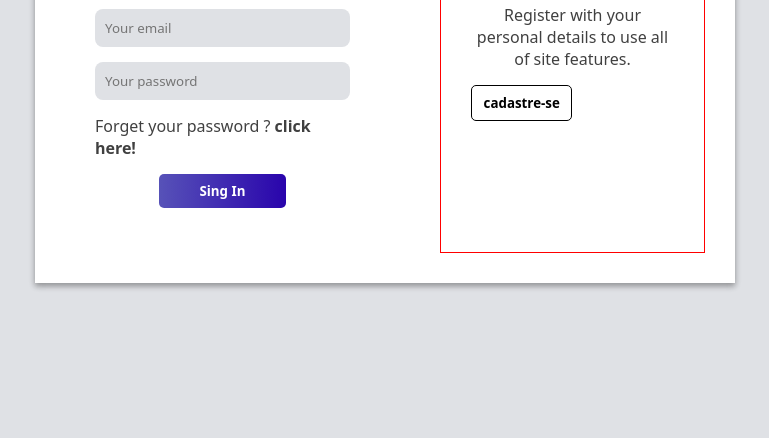
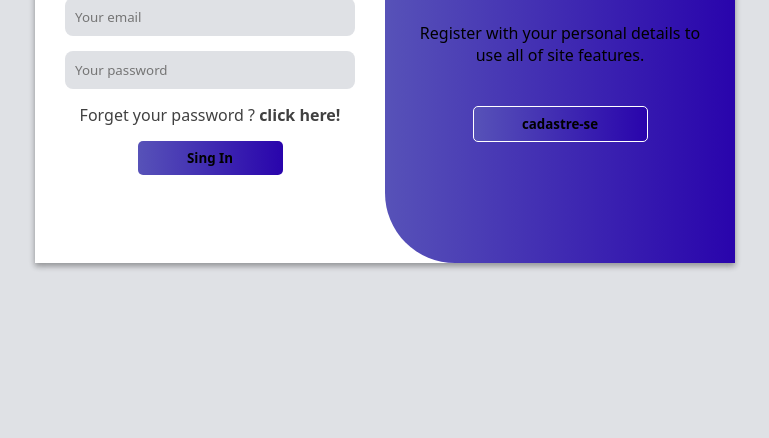
Before and after one commit to Rafael-Mont-Medeiros/Login-Page--Animated-, a plain HTML site: page assets/index.html in a window 1280 px wide. Shown: the part 362-800 px from the top of the page, without its empty margins (255-1024 px from the left). Drawn offline with Linux system fonts and the light colour scheme.

Commit message:
Login page animated... proximo passo, desenvolver a parte de Javascript.

```diff
--- a/assets/index.html
+++ b/assets/index.html
@@ -9,7 +9,7 @@
 </head>
 <body>
     <div id="container">
-        <div class="first-content">
+        <div class="content first-content">
             <form class="first-column">
                 <h2 class="login-title">Entrar</h2>
                 <ul class="social-media">
@@ -47,16 +47,72 @@
                 <p>Forget your password ?<a href="#"> click here!</a></p>
                 <button type="button">Sing In</button>
             </form>
+
+            <div class="second-column">
+
+                <h2 class="second-title">Hello,Friend!</h2>
+                <p class="description">
+                    Register with your personal details to use all of site features.
+                </p>
+
+                <button class="second-btn">cadastre-se</button>
+            </div>
         </div>
-        <div class="second-column">
 
-            <h2 class="second-title">Hello,Friend!</h2>
-            <p class="description">
-                Register with your personal details to use all of site features.
-            </p>
+        <!-- Início do segundo conteúdo -->
 
-            <button>cadastre-se</button>
+        <div class="second-content">
+
+            <form class="first-column">
+                <h2 class="login-title">Cadastre-se</h2>
+                <ul class="social-media">
+                    <a href="#">
+                        <li>
+                            <i class="fa-brands fa-google-plus-g"></i>
+                        </li>
+
+                    </a>
+                    <a href="#">
+                        <li>
+                            <i class="fa-brands fa-facebook"></i>
+                        </li>
+
+                    </a>
+                    <a href="#">
+                        <li>
+                            <i class="fa-brands fa-github"></i>
+                        </li>
+                    </a>
+                    <a href="#">
+                        <li>
+                            <i class="fa-brands fa-linkedin"></i>
+                        </li>
+                    </a>
+                </ul>
+
+                <p>Or use your email password.</p>
+
+                <div class="inputs">
+                    <input type="text" placeholder="Your name">
+                    <input type="email" placeholder="Your email">
+                    <input type="password" placeholder="Your password">
+                </div>
+
+                <button type="button">Cadastre-se</button>
+            </form>
+
+            <div class="second-column">
+
+                <h2 class="second-title">Hello,Friend!</h2>
+                <p class="description">
+                    Register with your personal details to use all of site features.
+                </p>
+
+                <button class="second-btn">Faça login</button>
+            </div>
+
         </div>
+
     </div>
 </body>
 
--- a/assets/style.css
+++ b/assets/style.css
@@ -20,23 +20,40 @@ body{
     position: relative;
     overflow: hidden;
     width: 700px;
+    height: 450px;
     /* background: linear-gradient(#544DB5,#533BAE ); */
 }
 
 
 .first-content {
-    padding: 30px;
+    display: flex;
+
 }
+
+
+#container::before{
+    content: '';
+    position: absolute;
+    height: 100%;
+    width: 50%;
+    transform: translateX(100%);
+    border-radius: 100px 0 0 70px;
+    background:linear-gradient(to right, #5752B8,#2904ac);
+    z-index: 5;
+}
+
 
 h2{
     font-size: 2rem;
     font-weight: 600;
     margin-bottom: 20px;
+    cursor:default;
 }
 
 p,
 a {
     color: rgba(0, 0, 0, 0.75);
+    cursor: default;
 }
 
 a{
@@ -78,20 +95,22 @@ a{
     border-radius: 8px;
 }
 
-.first-content button{
+.first-content button,
+.second-content .first-column button{
     padding: 8px;
     width: 50%;
     border: none;
     cursor: pointer;
     border-radius: 5px;
     margin: 15px 0 15px 0;
-    color: #fff;
+    color: #000;
     font-weight: 600;
     background:linear-gradient(to right, #5752B8,#2904ac);
     transition: .5s;
 }
 
 .first-content button:hover,
+.second-content button:hover,
 .second-column button:hover{
     transform: scale(1.1);
     box-shadow: rgba(6, 24, 44, 0.4) 0px 0px 0px 2px, rgba(6, 24, 44, 0.65) 0px 4px 6px -1px, rgba(255, 255, 255, 0.08) 0px 1px 0px inset;
@@ -102,7 +121,7 @@ a{
     flex-direction: column;
     align-items: center;
     padding: 30px;
-    flex: 1;
+    width: 350px;
 }
 
 .social-media a:not(:first-child){
@@ -114,18 +133,14 @@ a{
     flex-direction: column;
     justify-content: center;
     text-align: center;
-    flex: 1;
-    margin: 30px;
-    padding: 30px;
-    border: 1px solid red;
-    /* border-radius: 100px 0 0 70px; */
-    /* background:linear-gradient(to right, #5752B8,#2904ac); */
+    width: 350px;
+    z-index: 6;
 }
 
-.second-column button{
+.first-content .second-column button{
     padding: 8px;
     width: 50%;
-    border: 1px solid #000;
+    border: 1px solid #fff;
     background-color: transparent;
     cursor: pointer;
     border-radius: 5px;
@@ -133,4 +148,26 @@ a{
     color: #000;
     font-weight: 600;
     transition: .5s;
+    margin: 15px auto 0 auto;
 }
+
+.description{
+    padding: 25px;
+    font-weight: lighter;
+}
+
+.second-title,
+.description{
+    color: #000;
+}
+
+.second-content {
+    display: none;
+}
+
+.second-content .first-column{
+    order: 2;
+}
+.second-content .second-column{
+    order: 1;
+}
```
